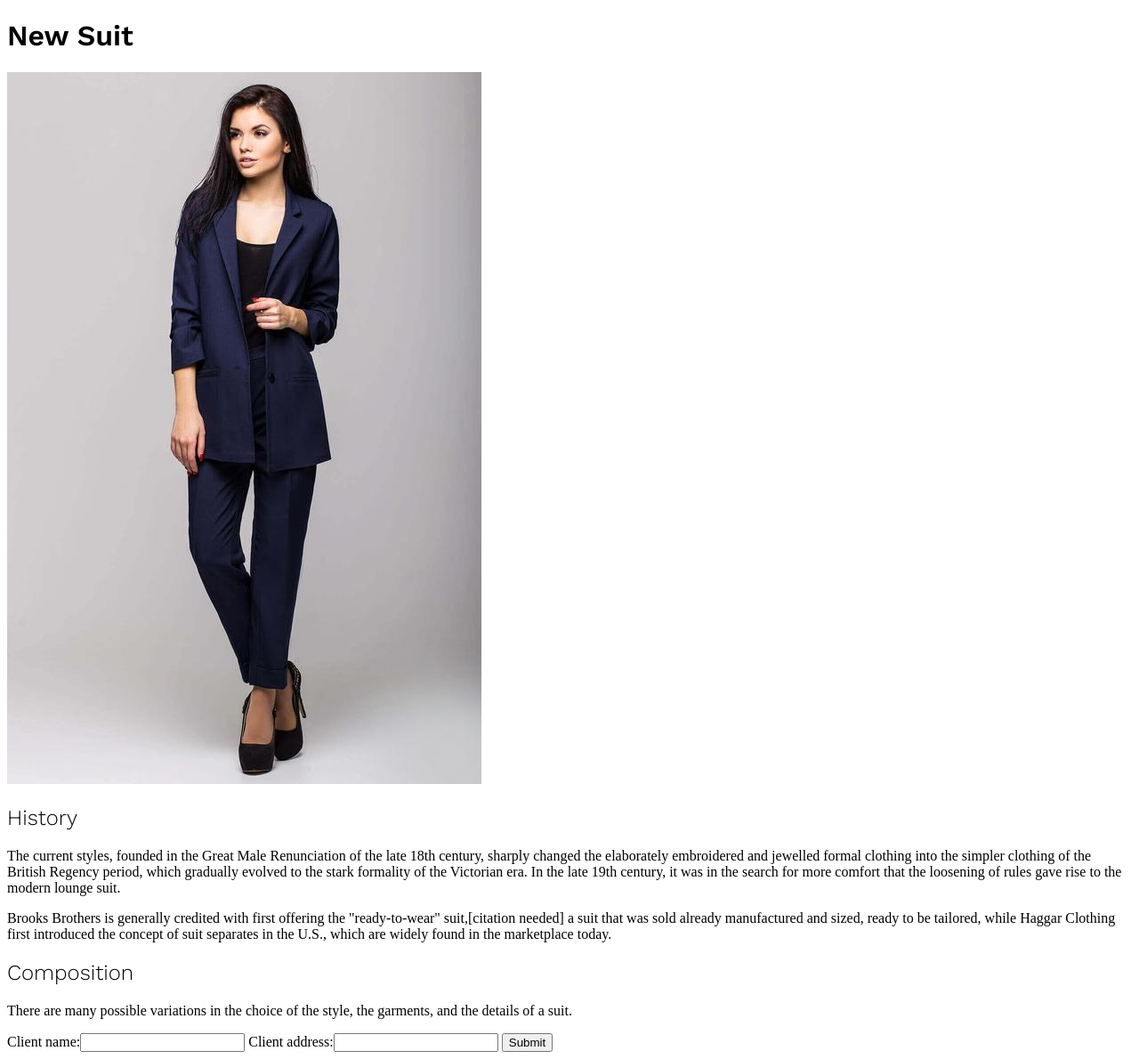
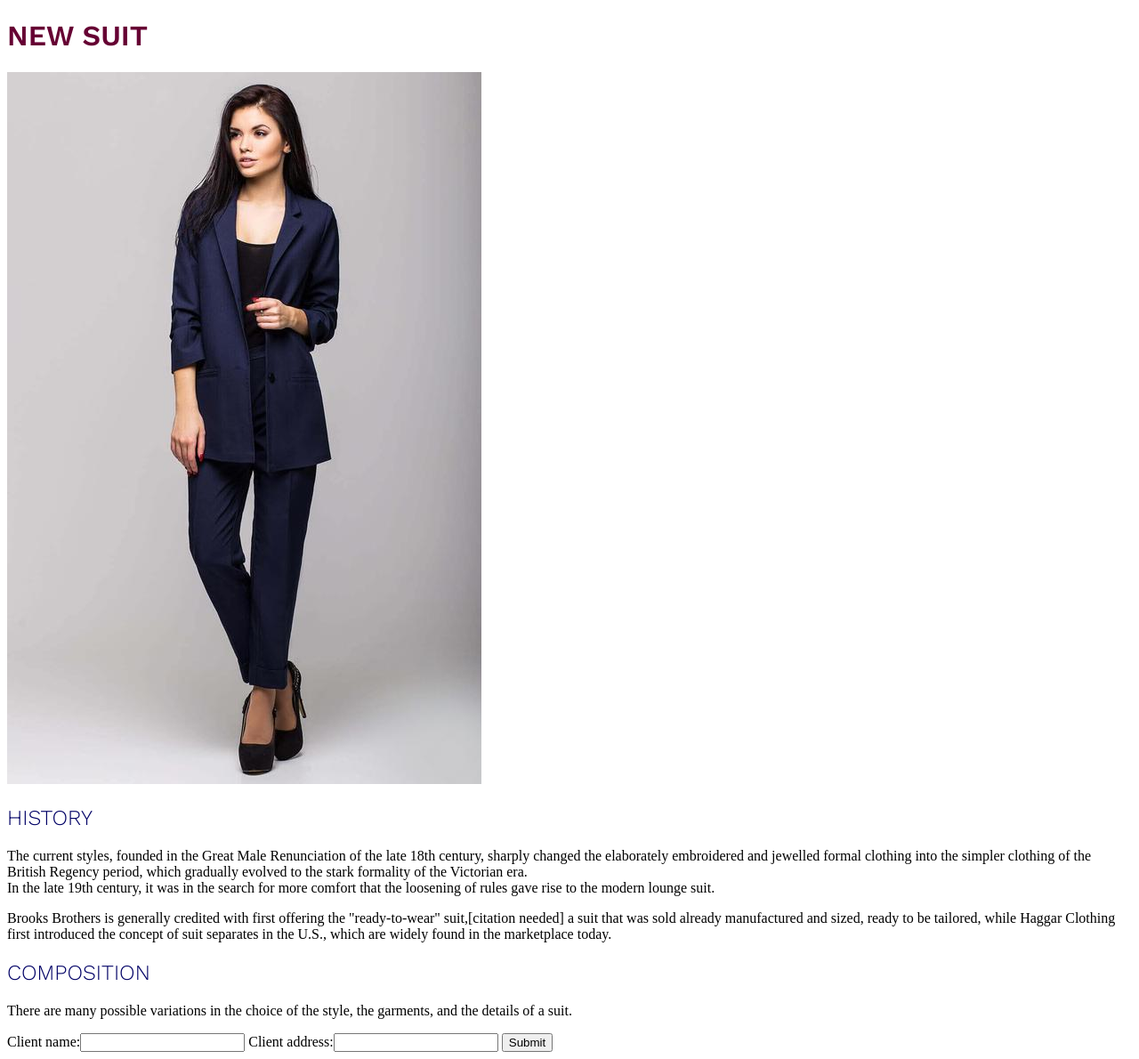
Before and after one commit to StasiukLana/project1, a plain HTML site: page index.html in a window 1280 px wide. Shown: the whole page at 89% size. Drawn offline with nearby package versions, Linux system fonts and the light colour scheme.

Commit message:
Added accent color

```diff
--- a/css/index.css
+++ b/css/index.css
@@ -1,12 +1,27 @@
 @import url('https://fonts.googleapis.com/css2?family=Work+Sans:ital,wght@0,300;0,600;1,300&display=swap');
+
+html{
+    --accent-color:#000033;
+}
 
 h1{
    font-size: 40;
    font-family: 'Work Sans', sans-serif;
    font-weight: 600;
+   color: #660033;
+   text-transform: uppercase;
 }
 h2{
     font-size: 30;
     font-family: 'Work Sans', sans-serif;
     font-weight: 300;
+    color: #000066;
+    text-transform: uppercase;
 }
+p{
+    font-size: 12;
+    font-weight: 300;
+    color: var(--accent-color)
+    font-family: 'Times New Roman', Times, serif;
+
+}
--- a/index.html
+++ b/index.html
@@ -13,7 +13,7 @@
         <h2 class="history__name">History</h2>
         <p>The current styles, founded in the Great Male Renunciation of the late 18th century, sharply changed
             the elaborately embroidered and jewelled formal clothing into the simpler clothing of the British Regency
-            period, which gradually evolved to the stark formality of the Victorian era. In the late 19th century, it
+            period, which gradually evolved to the stark formality of the Victorian era.<br>In the late 19th century, it
             was in the search for more comfort that the loosening of rules gave rise to the modern lounge suit.</p>
         <p>Brooks Brothers is generally credited with first offering the "ready-to-wear" suit,[citation needed] a suit
             that was sold already manufactured and sized, ready to be tailored, while Haggar Clothing first introduced
```
